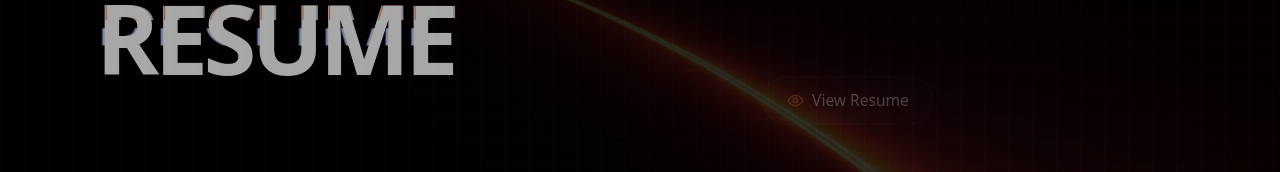
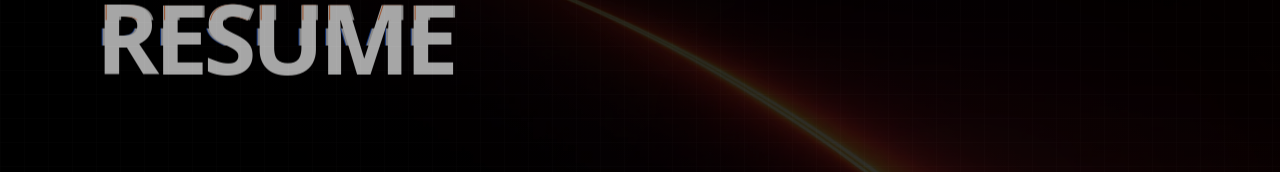
Before and after one commit to jadamsuryateja/my-portfolio, a React (Vite) app: page /resume in a window 1280 px wide. Shown: the part 170-342 px from the top of the page. Built offline with nearby package versions, Linux system fonts and the light colour scheme.

Commit message:
RESUMEBUTTONS

```diff
--- a/src/components/ResumePage.tsx
+++ b/src/components/ResumePage.tsx
@@ -317,45 +317,47 @@ function ResumePage() {
               </motion.p>
             </div>
 
-            <div className="flex flex-col sm:flex-row gap-4">
+            <div className="flex flex-col sm:flex-row gap-5 w-full sm:w-auto">
+              {/* View Resume Button */}
               <motion.button
                 onClick={() => setShowResume(true)}
-                initial={{ opacity: 0, scale: 0.9 }}
-                animate={{ opacity: 1, scale: 1 }}
+                initial={{ opacity: 0, x: -20 }}
+                animate={{ opacity: 1, x: 0 }}
                 transition={{ delay: 0.4 }}
-                whileHover={{ scale: 1.05 }}
-                whileTap={{ scale: 0.95 }}
-                className="relative group px-6 py-3 rounded-full overflow-hidden bg-white/5 border border-white/10 hover:border-orange-500/50 transition-colors"
+                whileHover={{ scale: 1.02, y: -2 }}
+                whileTap={{ scale: 0.98 }}
+                className="relative group w-full sm:w-64 h-14 rounded-xl overflow-hidden bg-white/5 border border-white/10 hover:border-orange-500/50 transition-all duration-300 shadow-lg hover:shadow-orange-500/25"
               >
-                <div className="absolute inset-0 bg-white/5 opacity-0 group-hover:opacity-100 transition-opacity duration-300" />
-                <span className="relative z-10 flex items-center gap-2 text-white font-medium">
-                  <Eye size={18} className="text-orange-400 group-hover:text-white transition-colors" />
-                  <span>View Resume</span>
+                <div className="absolute inset-0 bg-gradient-to-r from-orange-500/10 to-transparent opacity-0 group-hover:opacity-100 transition-opacity duration-300" />
+                <span className="relative z-10 flex items-center justify-center gap-3 text-white font-bold tracking-wide">
+                  <Eye size={20} className="text-orange-400 group-hover:text-white transition-colors" />
+                  VIEW RESUME
                 </span>
+                {/* corner accents */}
+                <div className="absolute top-0 left-0 w-2 h-2 border-t border-l border-white/20 group-hover:border-orange-500/50 transition-colors" />
+                <div className="absolute bottom-0 right-0 w-2 h-2 border-b border-r border-white/20 group-hover:border-orange-500/50 transition-colors" />
               </motion.button>
 
+              {/* Download Resume Button */}
               <motion.a
                 href="/Jadamsuryateja-FullStackDevloper.pdf"
                 download="Jadam_Surya_Teja_Resume.pdf"
-                initial={{ opacity: 0, scale: 0.9 }}
-                animate={{ opacity: 1, scale: 1 }}
+                initial={{ opacity: 0, x: 20 }}
+                animate={{ opacity: 1, x: 0 }}
                 transition={{ delay: 0.5 }}
-                whileHover={{ scale: 1.05 }}
-                whileTap={{ scale: 0.95 }}
-                className="relative group px-6 py-3 rounded-full overflow-hidden"
+                whileHover={{ scale: 1.02, y: -2 }}
+                whileTap={{ scale: 0.98 }}
+                className="relative group w-full sm:w-64 h-14 rounded-xl overflow-hidden flex items-center justify-center shadow-lg hover:shadow-orange-500/40 transition-shadow duration-300"
               >
                 {/* Animated gradient border */}
-                <div className="absolute inset-0 rounded-full bg-gradient-to-r from-orange-500 via-yellow-400 to-orange-500 resume-gradient-rotate" />
+                <div className="absolute inset-0 bg-gradient-to-r from-orange-600 via-yellow-500 to-orange-600 resume-gradient-rotate" />
                 {/* Inner fill */}
-                <div className="absolute inset-[2px] rounded-full bg-black/90 group-hover:bg-black/70 transition-colors duration-500" />
-                {/* Shimmer sweep on hover */}
-                <div className="absolute inset-0 rounded-full bg-gradient-to-r from-transparent via-white/15 to-transparent translate-x-[-200%] group-hover:translate-x-[200%] transition-transform duration-1000 ease-in-out" />
-                {/* Glow */}
-                <div className="absolute inset-0 rounded-full shadow-[0_0_25px_rgba(249,115,22,0.3)] group-hover:shadow-[0_0_40px_rgba(249,115,22,0.5)] transition-shadow duration-500" />
+                <div className="absolute inset-[2px] rounded-[10px] bg-black group-hover:bg-zinc-900 transition-colors duration-300" />
+
                 {/* Content */}
-                <span className="relative z-10 flex items-center gap-2 sm:gap-3 text-white font-bold text-sm sm:text-base tracking-wide">
-                  <Download className="group-hover:animate-bounce" size={18} />
-                  <span className="bg-gradient-to-r from-orange-300 to-yellow-300 bg-clip-text text-transparent">Download Resume</span>
+                <span className="relative z-10 flex items-center gap-3 text-white font-bold tracking-wide group-hover:text-orange-400 transition-colors">
+                  <Download className="group-hover:animate-bounce" size={20} />
+                  DOWNLOAD RESUME
                 </span>
               </motion.a>
             </div>
```
